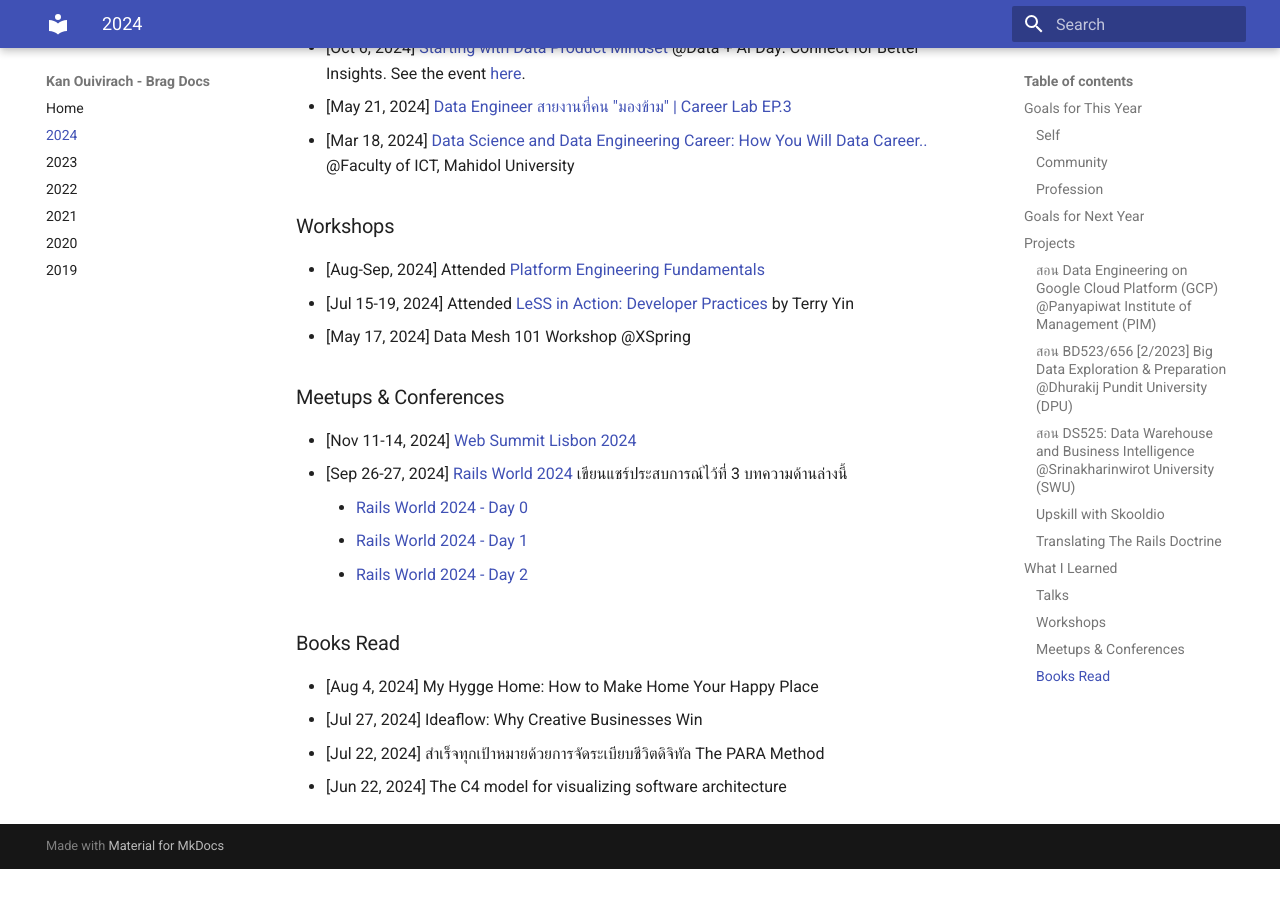
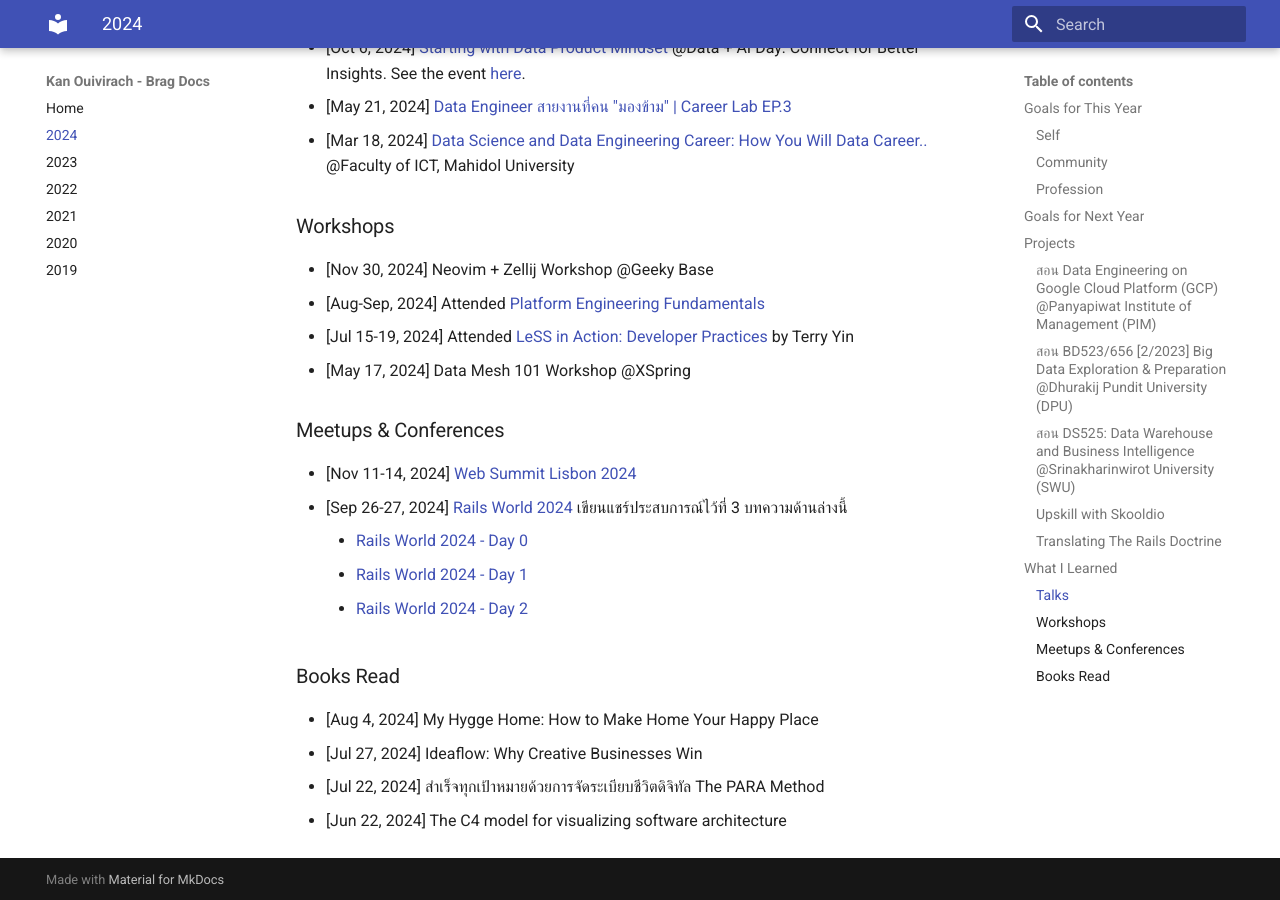
Before and after one commit to zkan/brag-documents, an MkDocs documentation site: the page built from docs/2024.md, in a window 1280 px wide and 900 px high, scrolled down 2494 px. Built offline with MkDocs 1.6.1 and Material for MkDocs 9.7.7, drawn with Linux system fonts in a browser that asks for light colours; before the commit the page ends 3363 px from its top, so only the background shows below that.

Commit message:
Add neovim + zellij workshop

```diff
--- a/docs/2024.md
+++ b/docs/2024.md
@@ -94,6 +94,7 @@
 
 ### Workshops
 
+* [Nov 30, 2024] Neovim + Zellij Workshop @Geeky Base
 * [Aug-Sep, 2024] Attended [Platform Engineering
 Fundamentals](https://platformengineering.org/fundamentals)
 * [Jul 15-19, 2024] Attended [LeSS in Action: Developer
```
